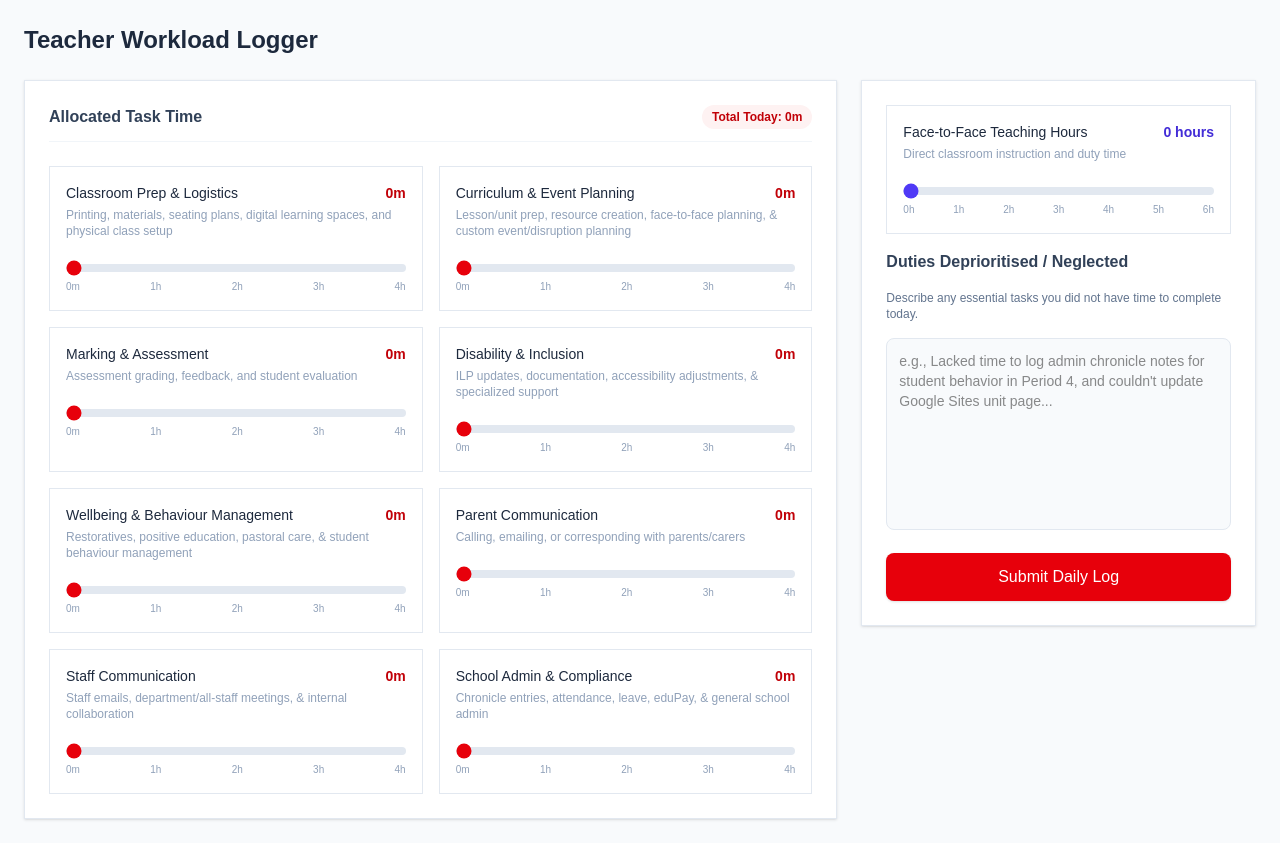
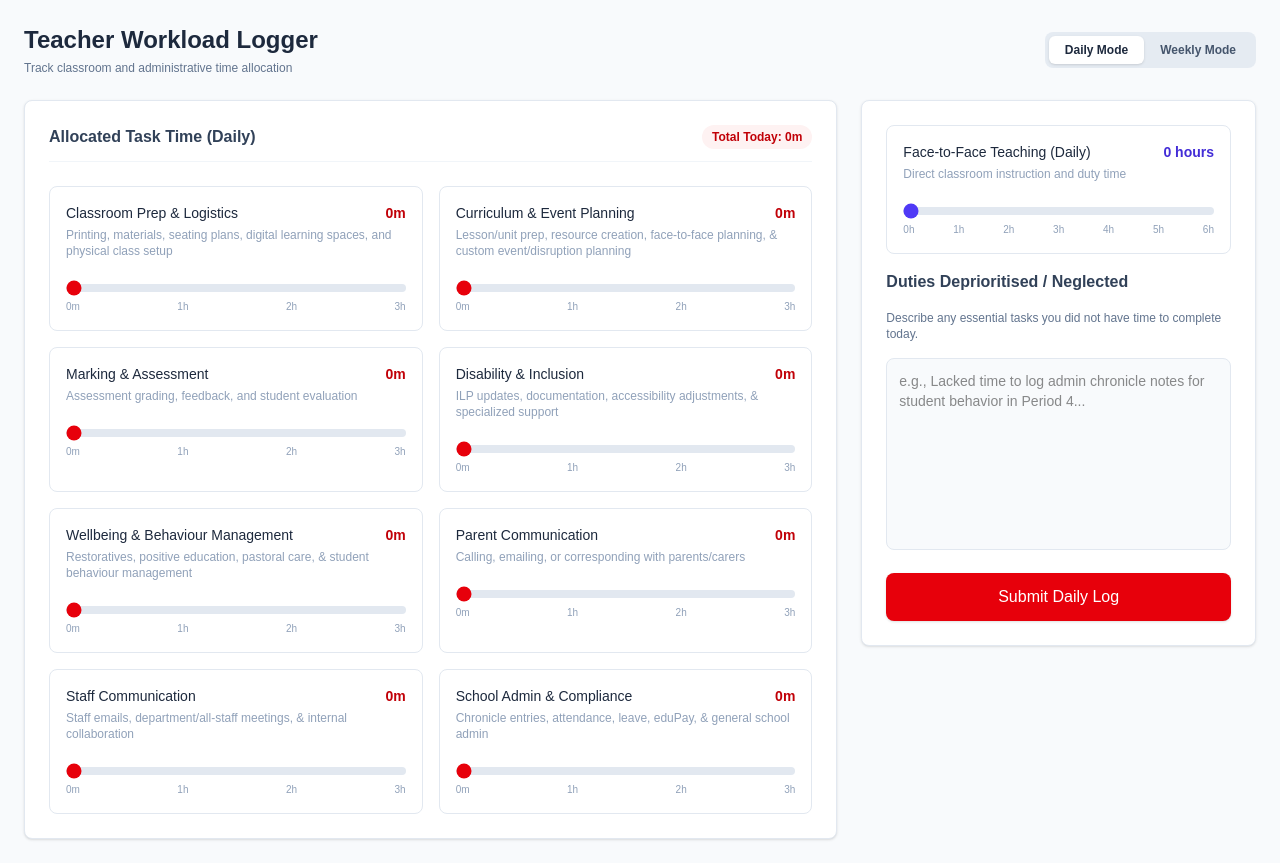
Before and after one commit to sANDROsARAN/overtime-calculator, a Next.js app: page / in a window 1280 px wide. Built offline with nearby package versions, Linux system fonts and the light colour scheme.

Commit message:
added weekly

```diff
--- a/app/page.tsx
+++ b/app/page.tsx
@@ -53,6 +53,8 @@ const TASK_CATEGORIES = [
 ];
 
 export default function MultiFieldWorkloadLogger() {
+  const [viewMode, setViewMode] = useState<"daily" | "weekly">("daily");
+
   // Store time spent in minutes for each task ID
   const [taskTimes, setTaskTimes] = useState<Record<string, number>>({
     prep_and_logistics: 0,
@@ -69,6 +71,51 @@ export default function MultiFieldWorkloadLogger() {
   const [teachingHours, setTeachingHours] = useState<number>(0);
 
   const [neglectedDuties, setNeglectedDuties] = useState("");
+
+  const isWeekly = viewMode === "weekly";
+
+  // Mode configuration settings
+  const modeConfig = {
+    taskMax: isWeekly ? 900 : 180, // 15 hours (weekly) vs 3 hours (daily)
+    taskStep: isWeekly ? 30 : 15, // 30-min steps (weekly) vs 15-min steps (daily)
+    taskTicks: isWeekly
+      ? ["0h", "5h", "10h", "15h"]
+      : ["0m", "1h", "2h", "3h"],
+    teachingMax: isWeekly ? 20 : 6, // 20 hours (weekly) vs 6 hours (daily)
+    teachingStep: 0.5,
+    teachingTicks: isWeekly
+      ? ["0h", "5h", "10h", "15h", "20h"]
+      : ["0h", "1h", "2h", "3h", "4h", "5h", "6h"],
+  };
+
+  // Switch tab and automatically rescale existing values roughly to fit new mode
+  const handleModeChange = (mode: "daily" | "weekly") => {
+    if (mode === viewMode) return;
+
+    if (mode === "weekly") {
+      // Scale daily inputs up to weekly (~5x)
+      setTaskTimes((prev) => {
+        const updated: Record<string, number> = {};
+        Object.keys(prev).forEach((key) => {
+          updated[key] = Math.min(1200, prev[key] * 5);
+        });
+        return updated;
+      });
+      setTeachingHours((prev) => Math.min(30, prev * 5));
+    } else {
+      // Scale weekly inputs down to daily (/5)
+      setTaskTimes((prev) => {
+        const updated: Record<string, number> = {};
+        Object.keys(prev).forEach((key) => {
+          updated[key] = Math.min(240, Math.round((prev[key] / 5) / 15) * 15);
+        });
+        return updated;
+      });
+      setTeachingHours((prev) => Math.min(6, Math.round((prev / 5) * 2) / 2));
+    }
+
+    setViewMode(mode);
+  };
 
   // Handle direct changes from the range slider
   const handleSliderChange = (taskId: string, minutes: number) => {
@@ -87,51 +134,79 @@ export default function MultiFieldWorkloadLogger() {
     return `${hrs}h ${mins}m`;
   };
 
-  // Compute total time across all fields (out-of-class + teaching)
+  // Compute total time across all task fields
   const taskMinutes = Object.values(taskTimes).reduce(
     (acc, val) => acc + val,
-    0,
+    0
   );
   const totalMinutes = taskMinutes;
 
   const handleSubmit = async () => {
-    // Explicitly parse values to guarantee number types
     const formattedTaskTimes: Record<string, number> = {};
     Object.keys(taskTimes).forEach((key) => {
       formattedTaskTimes[key] = Number(taskTimes[key]) || 0;
     });
 
     const payload = {
-      taskTimes: formattedTaskTimes, // Object of numerical task durations (in minutes)
-      teachingHours: Number(teachingHours) * 60 || 0, // Number representation of teaching hours
-      neglectedDuties: neglectedDuties.trim(), // String text input
+      mode: viewMode,
+      taskTimes: formattedTaskTimes, // Task durations in minutes
+      teachingHours: Number(teachingHours) * 60 || 0, // Teaching duration converted to minutes
+      neglectedDuties: neglectedDuties.trim(),
       submittedAt: new Date().toISOString(),
     };
 
     console.log("Submitting payload:", payload);
-
-    // Replace this section with your API endpoint POST request (e.g., fetch('/api/log', ...))
-    //alert("Log submitted successfully!\n" + payload);
   };
 
   return (
     <div className="max-w-7xl mx-auto p-6 bg-slate-50 min-h-screen">
-      <header className="mb-6">
-        <h1 className="text-2xl font-bold text-slate-800">
-          Teacher Workload Logger
-        </h1>
+      <header className="mb-6 flex flex-col sm:flex-row sm:items-center sm:justify-between gap-4">
+        <div>
+          <h1 className="text-2xl font-bold text-slate-800">
+            Teacher Workload Logger
+          </h1>
+          <p className="text-xs text-slate-500 mt-1">
+            Track classroom and administrative time allocation
+          </p>
+        </div>
+
+        {/* Daily / Weekly View Switcher */}
+        <div className="inline-flex p-1 bg-slate-200/80 rounded-lg self-start sm:self-auto">
+          <button
+            type="button"
+            onClick={() => handleModeChange("daily")}
+            className={`px-4 py-1.5 text-xs font-semibold rounded-md transition-all cursor-pointer ${
+              !isWeekly
+                ? "bg-white text-slate-800 shadow-sm"
+                : "text-slate-600 hover:text-slate-900"
+            }`}
+          >
+            Daily Mode
+          </button>
+          <button
+            type="button"
+            onClick={() => handleModeChange("weekly")}
+            className={`px-4 py-1.5 text-xs font-semibold rounded-md transition-all cursor-pointer ${
+              isWeekly
+                ? "bg-white text-slate-800 shadow-sm"
+                : "text-slate-600 hover:text-slate-900"
+            }`}
+          >
+            Weekly Mode
+          </button>
+        </div>
       </header>
 
       {/* Main Horizontal Layout Wrapper */}
       <div className="grid grid-cols-1 lg:grid-cols-3 gap-6 items-start">
-        {/* Left Column: Sliders Section (Takes up 2/3 space on large screens) */}
-        <div className="lg:col-span-2 bg-white border border-slate-200 shadow-sm p-6 space-y-6">
+        {/* Left Column: Sliders Section */}
+        <div className="lg:col-span-2 bg-white border border-slate-200 shadow-sm p-6 space-y-6 rounded-lg">
           <div className="flex justify-between items-center border-b border-slate-100 pb-3">
             <h2 className="text-base font-semibold text-slate-700">
-              Allocated Task Time
+              Allocated Task Time ({isWeekly ? "Weekly" : "Daily"})
             </h2>
             <span className="text-xs font-semibold px-2.5 py-1 bg-red-50 text-red-700 rounded-full">
-              Total Today: {formatTime(totalMinutes)}
+              Total {isWeekly ? "This Week" : "Today"}: {formatTime(totalMinutes)}
             </span>
           </div>
 
@@ -142,7 +217,7 @@ export default function MultiFieldWorkloadLogger() {
               return (
                 <div
                   key={task.id}
-                  className={`p-4 border transition-colors ${
+                  className={`p-4 border rounded-lg transition-colors ${
                     currentMins > 0
                       ? "border-red-200 bg-red-50/30"
                       : "border-slate-200 bg-white"
@@ -160,13 +235,13 @@ export default function MultiFieldWorkloadLogger() {
                     {task.description}
                   </p>
 
-                  {/* Range Slider Control */}
+                  {/* Dynamic Range Slider */}
                   <div className="space-y-1">
                     <input
                       type="range"
                       min="0"
-                      max="240"
-                      step="15"
+                      max={modeConfig.taskMax}
+                      step={modeConfig.taskStep}
                       value={currentMins}
                       onChange={(e) =>
                         handleSliderChange(task.id, Number(e.target.value))
@@ -174,25 +249,21 @@ export default function MultiFieldWorkloadLogger() {
                       className="w-full h-2 bg-slate-200 rounded-lg appearance-none cursor-pointer accent-red-600"
                     />
                     <div className="flex justify-between text-[10px] text-slate-400 font-medium">
-                      <span>0m</span>
-                      <span>1h</span>
-                      <span>2h</span>
-                      <span>3h</span>
-                      <span>4h</span>
+                      {modeConfig.taskTicks.map((tick, idx) => (
+                        <span key={idx}>{tick}</span>
+                      ))}
                     </div>
                   </div>
                 </div>
               );
             })}
           </div>
-
-          {/* Face-to-Face Teaching Hours Slider */}
         </div>
 
-        {/* Right Column: Neglected Duties + Submit (Takes up 1/3 space & stays sticky on scroll) */}
-        <div className="bg-white border border-slate-200 shadow-sm p-6 space-y-4 lg:sticky lg:top-6">
+        {/* Right Column: Teaching Hours + Neglected Duties + Submit */}
+        <div className="bg-white border border-slate-200 shadow-sm p-6 space-y-4 rounded-lg lg:sticky lg:top-6">
           <div
-            className={`p-4 border transition-colors ${
+            className={`p-4 border rounded-lg transition-colors ${
               teachingHours > 0
                 ? "border-indigo-200 bg-indigo-50/30"
                 : "border-slate-200 bg-white"
@@ -200,7 +271,7 @@ export default function MultiFieldWorkloadLogger() {
           >
             <div className="flex justify-between items-start mb-1">
               <label className="font-medium text-sm text-slate-800">
-                Face-to-Face Teaching Hours
+                Face-to-Face Teaching ({isWeekly ? "Weekly" : "Daily"})
               </label>
               <span className="font-mono font-bold text-sm text-indigo-700">
                 {teachingHours} {teachingHours === 1 ? "hour" : "hours"}
@@ -214,34 +285,35 @@ export default function MultiFieldWorkloadLogger() {
               <input
                 type="range"
                 min="0"
-                max="6"
-                step="0.5"
+                max={modeConfig.teachingMax}
+                step={modeConfig.teachingStep}
                 value={teachingHours}
                 onChange={(e) => setTeachingHours(Number(e.target.value))}
                 className="w-full h-2 bg-slate-200 rounded-lg appearance-none cursor-pointer accent-indigo-600"
               />
               <div className="flex justify-between text-[10px] text-slate-400 font-medium">
-                <span>0h</span>
-                <span>1h</span>
-                <span>2h</span>
-                <span>3h</span>
-                <span>4h</span>
-                <span>5h</span>
-                <span>6h</span>
+                {modeConfig.teachingTicks.map((tick, idx) => (
+                  <span key={idx}>{tick}</span>
+                ))}
               </div>
             </div>
           </div>
+
           <h2 className="text-base font-semibold text-slate-700">
             Duties Deprioritised / Neglected
           </h2>
           <p className="text-xs text-slate-500">
-            Describe any essential tasks you did not have time to complete
-            today.
+            Describe any essential tasks you did not have time to complete{" "}
+            {isWeekly ? "this week" : "today"}.
           </p>
           <textarea
             value={neglectedDuties}
             onChange={(e) => setNeglectedDuties(e.target.value)}
-            placeholder="e.g., Lacked time to log admin chronicle notes for student behavior in Period 4, and couldn't update Google Sites unit page..."
+            placeholder={
+              isWeekly
+                ? "e.g., Lacked time to complete term planning notes and had to push back parent calls for Year 9..."
+                : "e.g., Lacked time to log admin chronicle notes for student behavior in Period 4..."
+            }
             className="w-full p-3 border border-slate-200 rounded-lg text-sm bg-slate-50 focus:outline-none focus:ring-2 focus:ring-red-500 h-48 resize-none"
           />
 
@@ -250,7 +322,7 @@ export default function MultiFieldWorkloadLogger() {
             onClick={handleSubmit}
             className="w-full py-3 bg-red-600 hover:bg-red-700 text-white font-medium rounded-lg shadow-sm transition cursor-pointer"
           >
-            Submit Daily Log
+            Submit {isWeekly ? "Weekly" : "Daily"} Log
           </button>
         </div>
       </div>
```
